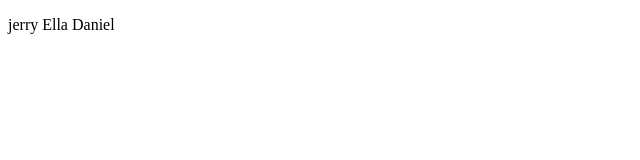
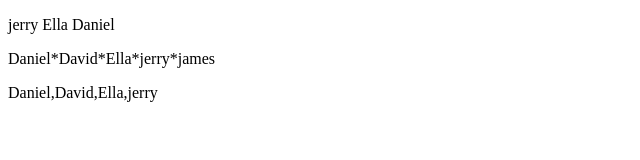
Before and after one commit to imaobong-hub/array-in-js, a plain HTML site: page index.html in a window 1280 px wide. Shown: the whole page, without its empty margins (0-640 px from the left). Drawn offline with Linux system fonts and the light colour scheme.

Commit message:
second commit

```diff
--- a/index.html
+++ b/index.html
@@ -7,9 +7,16 @@
 </head>
 <body>
     <p id="memo"></p>
+    <p id="joining"></p>
+    <p id="pop"></p>
       <script>
          var names=["Daniel","David","Ella","jerry","james"];
-         document.getElementById("memo").innerHTML=names[3]+" "+names[2]+" "+names[0];
+         document.getElementById("memo").
+                  innerHTML=names[3]+" "+names[2]+" "+names[0];
+                 document.getElementById("joining").innerHTML=names.join("*");
+                 names.pop();
+                 document.getElementById("pop").innerHTML=names;
+
                    </script>
   </body>
 </html>
```
